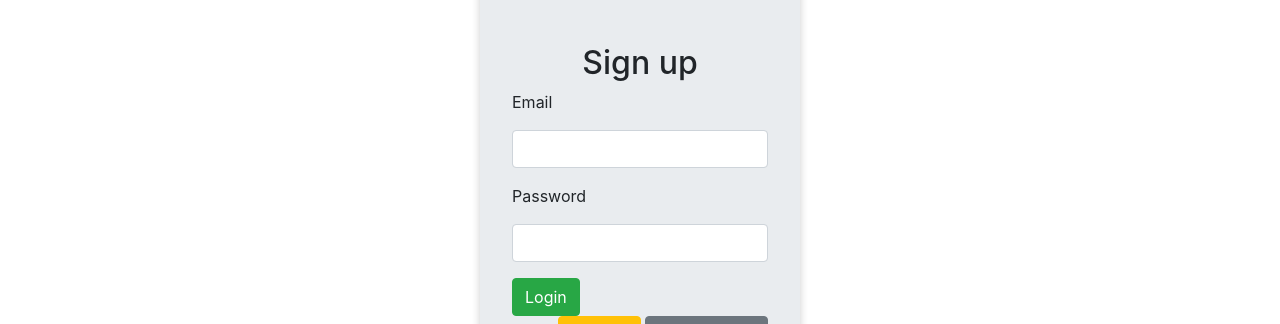
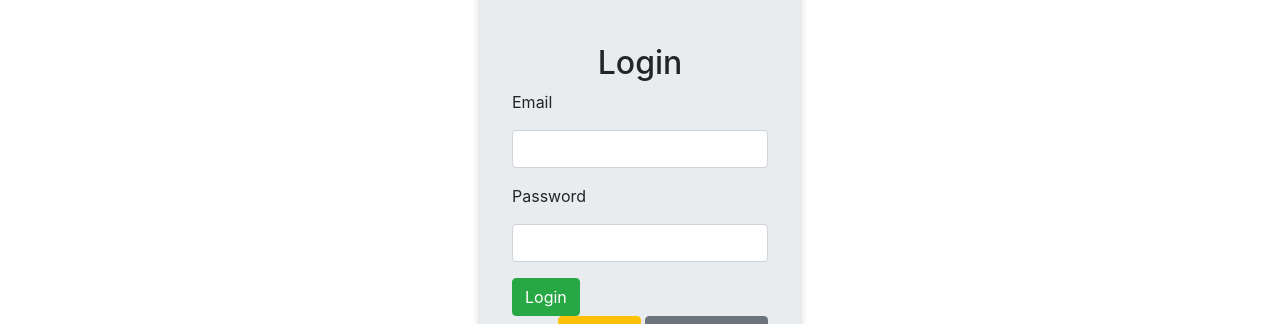
Before and after one commit to kleinjb25/MiamiInsider, a Flask app: page /login in a window 1280 px wide. Shown: the part 106-430 px from the top of the page. Run offline with Flask 3, Linux system fonts and the light colour scheme; some libraries are stand-ins or nearby versions.

Commit message:
fixed spelling error on login page
it originally said sign up, so now it correctly says login

```diff
--- a/templates/login.html
+++ b/templates/login.html
@@ -3,7 +3,7 @@
 <div>
     {% include 'utils/flash_messages.html' %}
     <div class="jumbotron login-body" style="margin-bottom: 284px;">
-        <h2 class="display-6 text-center">Sign up</h2>
+        <h2 class="display-6 text-center">Login</h2>
         <form method="post">
             {{ form.hidden_tag() }}
             <div class="form-group">
```
